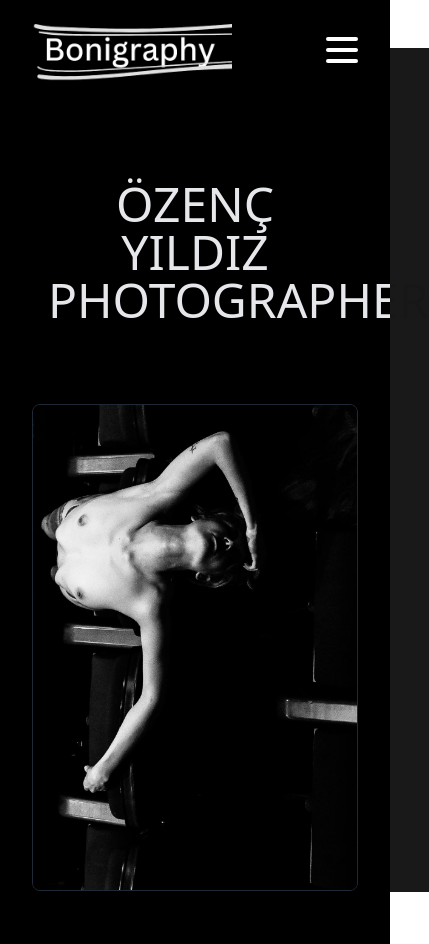
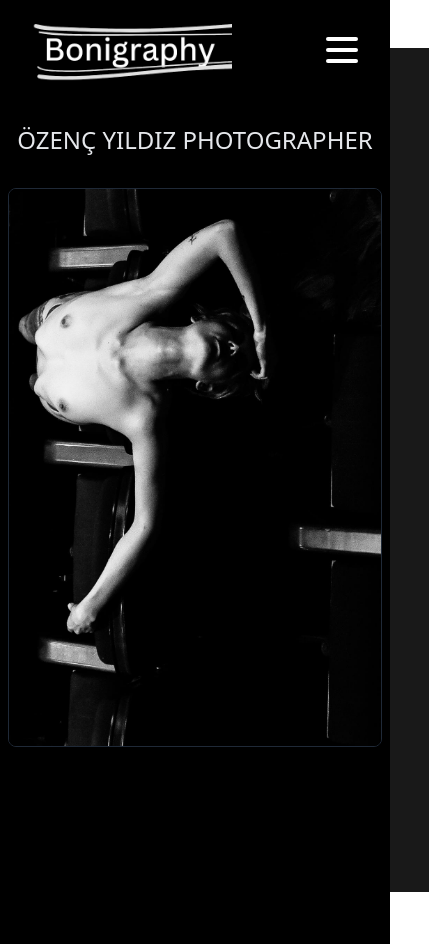
Before and after one commit to odyildiz/boni-ui, a React (Vite) app: page / in a window 390 px wide. Shown: the whole page, 429 px wide, since content can reach past the window. Built offline with nearby package versions, Linux system fonts and the light colour scheme.

Commit message:
fix issues

```diff
--- a/src/content/gallery-label-content.json
+++ b/src/content/gallery-label-content.json
@@ -1 +1 @@
-{"labels":[{"id":5,"nameTr":"Nude","nameEn":"Nude"},{"id":6,"nameTr":"TestTr","nameEn":"TestEn"},{"id":7,"nameTr":"testTr2","nameEn":"testEn2"}]}
+{"labels":[{"id":5,"nameTr":"Nude","nameEn":"Nude"},{"id":6,"nameTr":"TestTr","nameEn":"TestEn"},{"id":7,"nameTr":"testTr2","nameEn":"testEn2"},{"id":8,"nameTr":"testTr3","nameEn":"testEn3"},{"id":9,"nameTr":"testTr4","nameEn":"testEn4"},{"id":10,"nameTr":"testTr5","nameEn":"testEn5"},{"id":11,"nameTr":"testTr6","nameEn":"testEn6"}]}
--- a/src/pages/Gallery.tsx
+++ b/src/pages/Gallery.tsx
@@ -40,6 +40,8 @@ const Gallery = () => {
           setHasMore(false);
         }
         return prevPage + 1;
+      } else if (newPhotos.length === 0 && selectedLabel) {
+        setDisplayedPhotos([]);
       }
       return prevPage;
     });
--- a/src/pages/Home.tsx
+++ b/src/pages/Home.tsx
@@ -2,12 +2,12 @@ import homeImage from '../../media/home.jpeg';
 const Home = () => {
   return (
     <div className="min-h-screen w-full relative bg-black">
-      <div className="px-8 py-8">
-      <div className="py-12 px-4 text-center">
-        <h1 className="text-5xl font-light mb-8 text-gray-200">ÖZENÇ YILDIZ PHOTOGRAPHER</h1>
-      </div>
+      <div className="px-2 sm:px-8 py-2 sm:py-8">
+        <div className="py-4 sm:py-12 px-2 sm:px-4 text-center">
+          <h1 className="text-2xl sm:text-3xl md:text-5xl font-light mb-4 sm:mb-8 text-gray-200">ÖZENÇ YILDIZ PHOTOGRAPHER</h1>
+        </div>
         <img
-          src= {homeImage}
+          src={homeImage}
           className="w-full h-auto rounded-lg shadow-lg border border-gray-800"
           alt="Özenç Yıldız Photography"
         />
```
